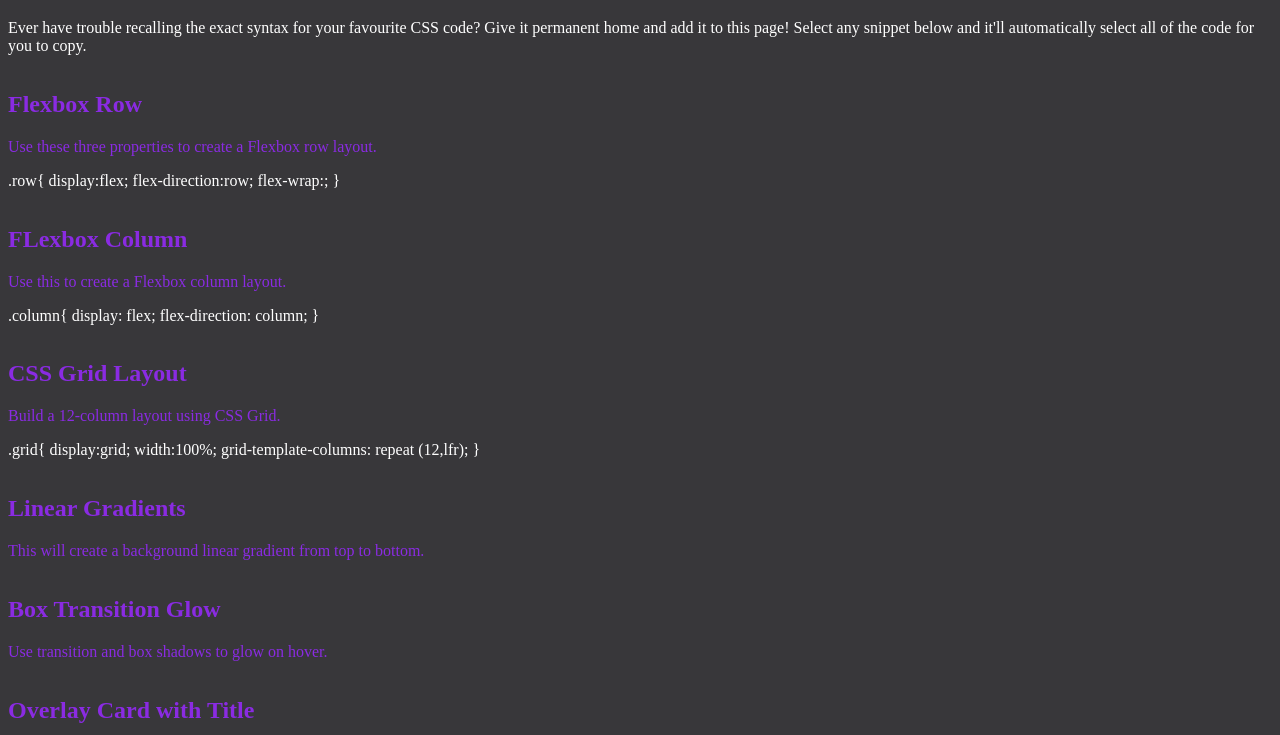
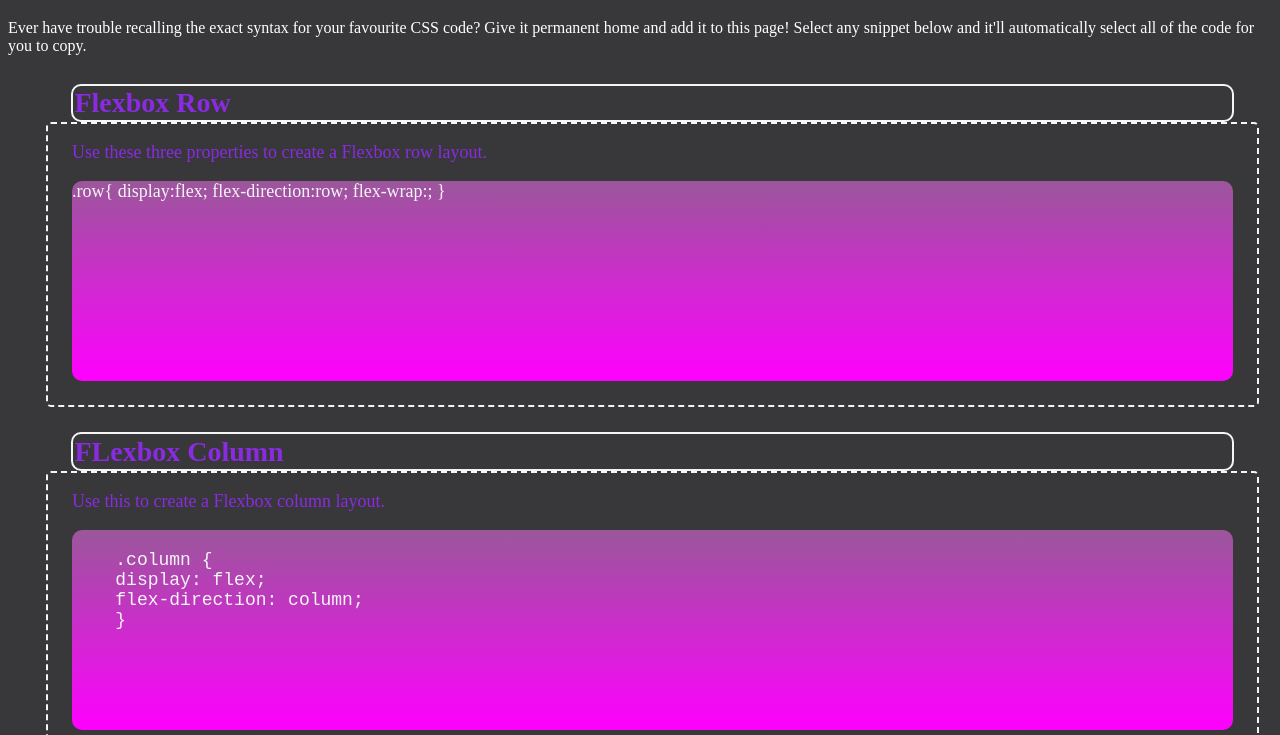
Before and after one commit to aj-pena/CSS-Snippets, a plain HTML site: page index.html in a window 1280 px wide. Shown: the part 61-796 px from the top of the page. Drawn offline with Linux system fonts and the light colour scheme.

Commit message:
added flexbox, pre, colors and box styling

```diff
--- a/Assets/CSS/Style.css
+++ b/Assets/CSS/Style.css
@@ -22,11 +22,41 @@ main {
     flex-direction:column;
 }
 
+.card {
+        margin: 1%;
+        flex: 1 0 auto;
+        width: 100%;
+}
+
 h2{
-    border-style: solid white 3px;
+    font-size:28px;
+    border: solid whitesmoke 2px;
+    border-radius:10px;
+    margin:0 4% 0;
+    padding: 0.1%;
+}
 
+
+.dashed-box{
+    border: dashed whitesmoke 2px;
+    margin:0 2% 0;
+    border-radius:5px;
+}
+
+.instructions{
+    margin-left:2%;
+    font-size:18px;
 }
 
 .snippet-code{
-    color: white;
+    color: whitesmoke;
+    background:linear-gradient(rgb(155, 87, 155),magenta);
+    min-height: 200px;
+    margin:0 2% 2%;
+    border-radius: 10px;
+    font-size: 18px;
 }
+
+pre{
+    margin: 0%;
+}
--- a/index.html
+++ b/index.html
@@ -33,12 +33,12 @@
          <h2>FLexbox Column</h2>
          <div class="dashed-box">
          <p class="instructions">Use this to create a Flexbox column layout.</p>
-            <p class="snippet-code">
-                .column{
+         <pre class="snippet-code"><code>
+    .column {
     display: flex;
     flex-direction: column;
-                }
-            </p>
+    }</code>
+         </pre>
          </div>
         </section>
 
```
Lines whose indentation alone changed are shown as unchanged.
